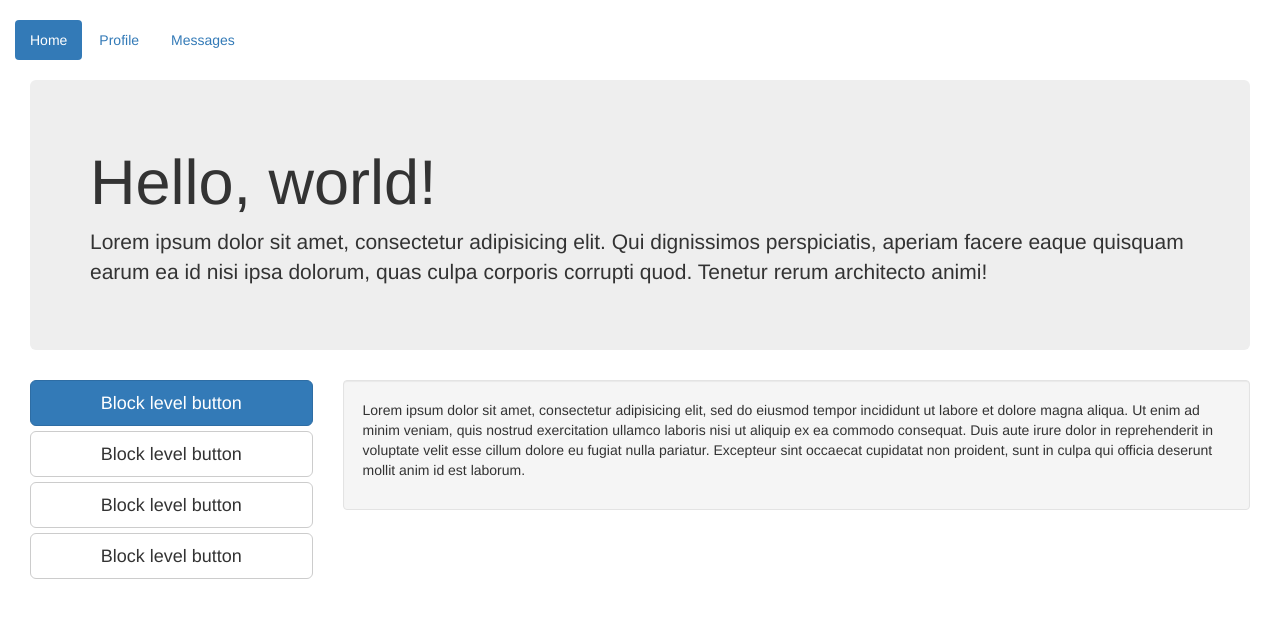
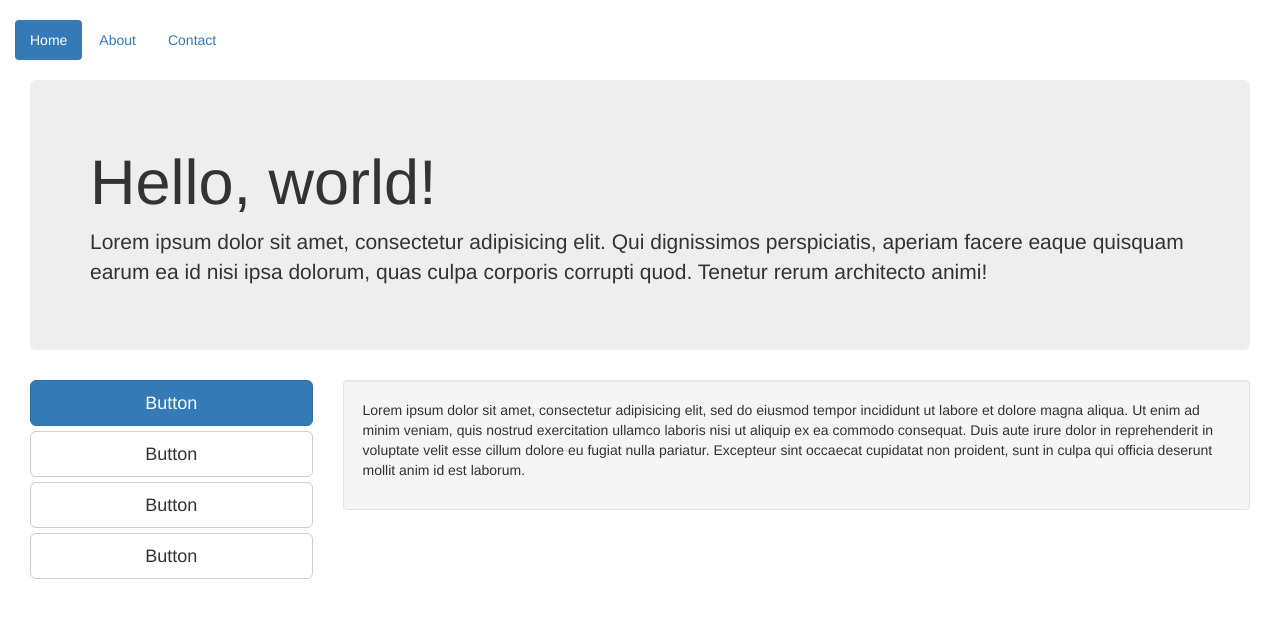
Before and after one commit to dramirez2096/day3_practice, a plain HTML site: page index.html in a window 1280 px wide. Drawn offline with Linux system fonts and the light colour scheme.

Commit message:
content updated

```diff
--- a/index.html
+++ b/index.html
@@ -12,10 +12,10 @@
 
   <div class="container-fluid">
     <div class="col-sm-12 nav">
-      <ul class="nav nav-pills">
+      <ul class="nav nav-pills nav_items">
         <li role="presentation" class="active"><a href="#">Home</a></li>
-        <li role="presentation"><a href="#">Profile</a></li>
-        <li role="presentation"><a href="#">Messages</a></li>
+        <li role="presentation"><a href="#">About</a></li>
+        <li role="presentation"><a href="#">Contact</a></li>
       </ul>
     </div>
     <div class="col-sm-12 jumbo_container">
@@ -25,10 +25,10 @@
       </div>
     </div>
     <div class="col-sm-3 buttons">
-      <button type="button" class="btn btn-primary btn-lg btn-block">Block level button</button>
-      <button type="button" class="btn btn-default btn-lg btn-block">Block level button</button>
-      <button type="button" class="btn btn-default btn-lg btn-block">Block level button</button>
-      <button type="button" class="btn btn-default btn-lg btn-block">Block level button</button>
+      <button type="button" class="btn btn-primary btn-lg btn-block">Button</button>
+      <button type="button" class="btn btn-default btn-lg btn-block">Button</button>
+      <button type="button" class="btn btn-default btn-lg btn-block">Button</button>
+      <button type="button" class="btn btn-default btn-lg btn-block">Button</button>
     </div>
     <div class="col-sm-9 content">
       <div class="well">
```
